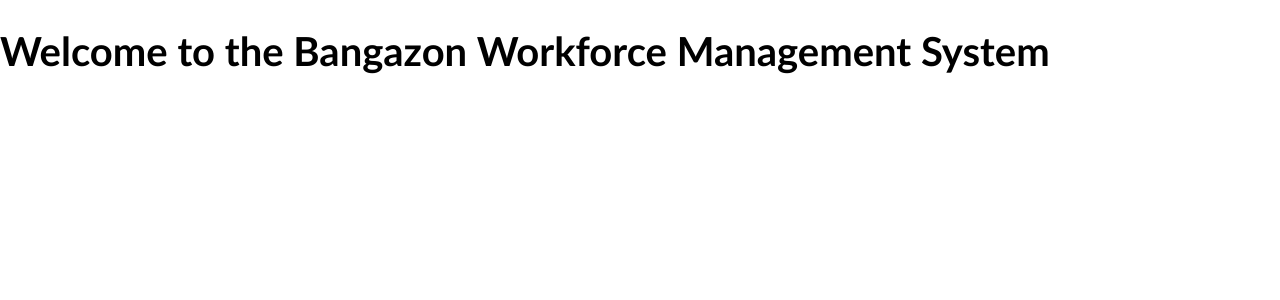
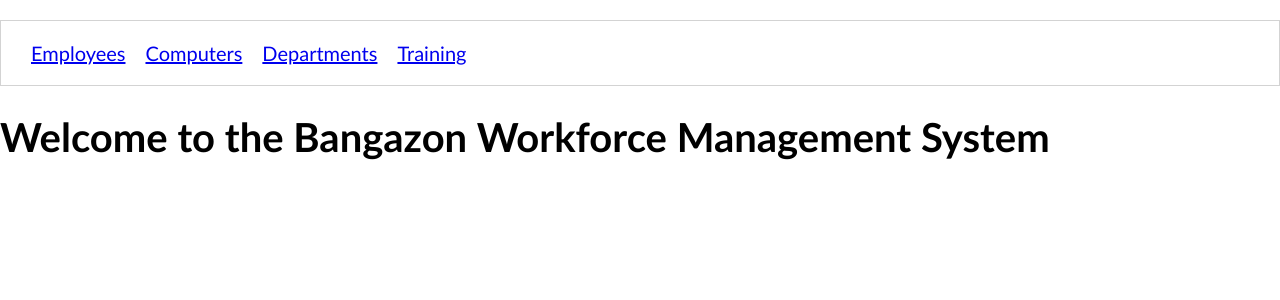
Before and after one commit to nss-cohort-36/bangazon-workforce-mgt-virtual-magicians, a Django app: page / in a window 1280 px wide. Shown: the top 300 px of the page. Run offline with Django 3.2, Linux system fonts and the light colour scheme.

Commit message:
Added navbar to base.html

```diff
--- a/hrapp/templates/shared/base.html
+++ b/hrapp/templates/shared/base.html
@@ -6,6 +6,17 @@
     <meta charset="utf-8">
     <title>Bangazon Workforce Management</title>
 
+    <style>.navList {
+            list-style-type: none;
+            display: flex;
+            border: 1px solid lightgray;
+            padding: 1em;
+        }
+        .navList__route {
+            margin: 0 0.5em;
+        }
+        </style>
+
     <link rel="stylesheet" href="{% static 'styles/base.css' %}" type="text/css" media="screen" />
 
     {% block css %}
@@ -13,6 +24,15 @@
 </head>
 
 <body>
+
+<nav id="site-nav">
+        <ol class="navList">
+            <li class="navList__route"><a href="{% url 'hrapp:employee_list' %}">Employees</a></li>
+            <li class="navList__route"><a href="{% url 'hrapp:computer_list' %}">Computers</a></li>
+            <li class="navList__route"><a href="{% url 'hrapp:department_list' %}">Departments</a></li>
+            <li class="navList__route"><a href="{% url 'hrapp:training_list' %}">Training</a></li>
+        </ol>
+    </nav>
 
     {% block content %}
     {% endblock %}
```
